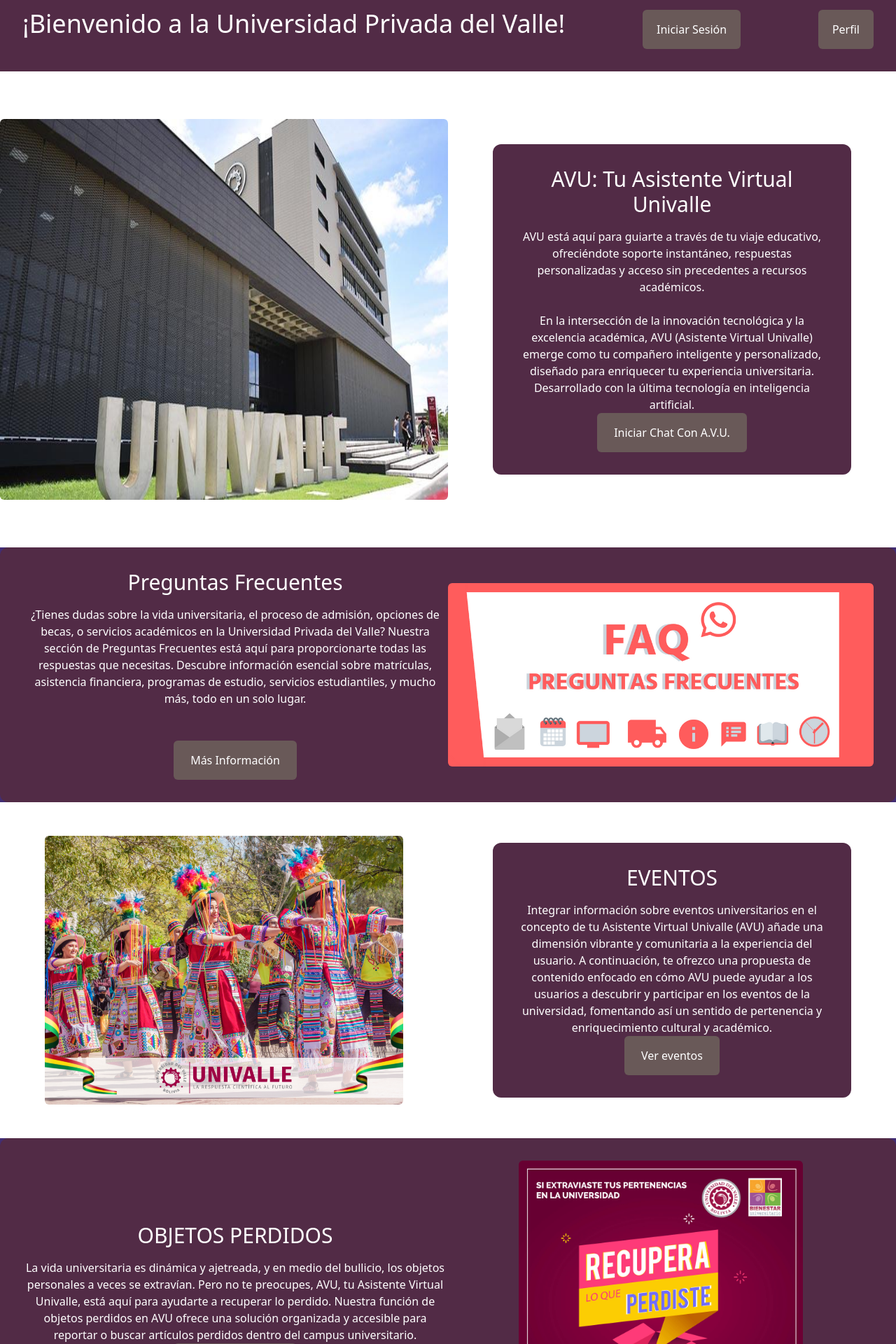
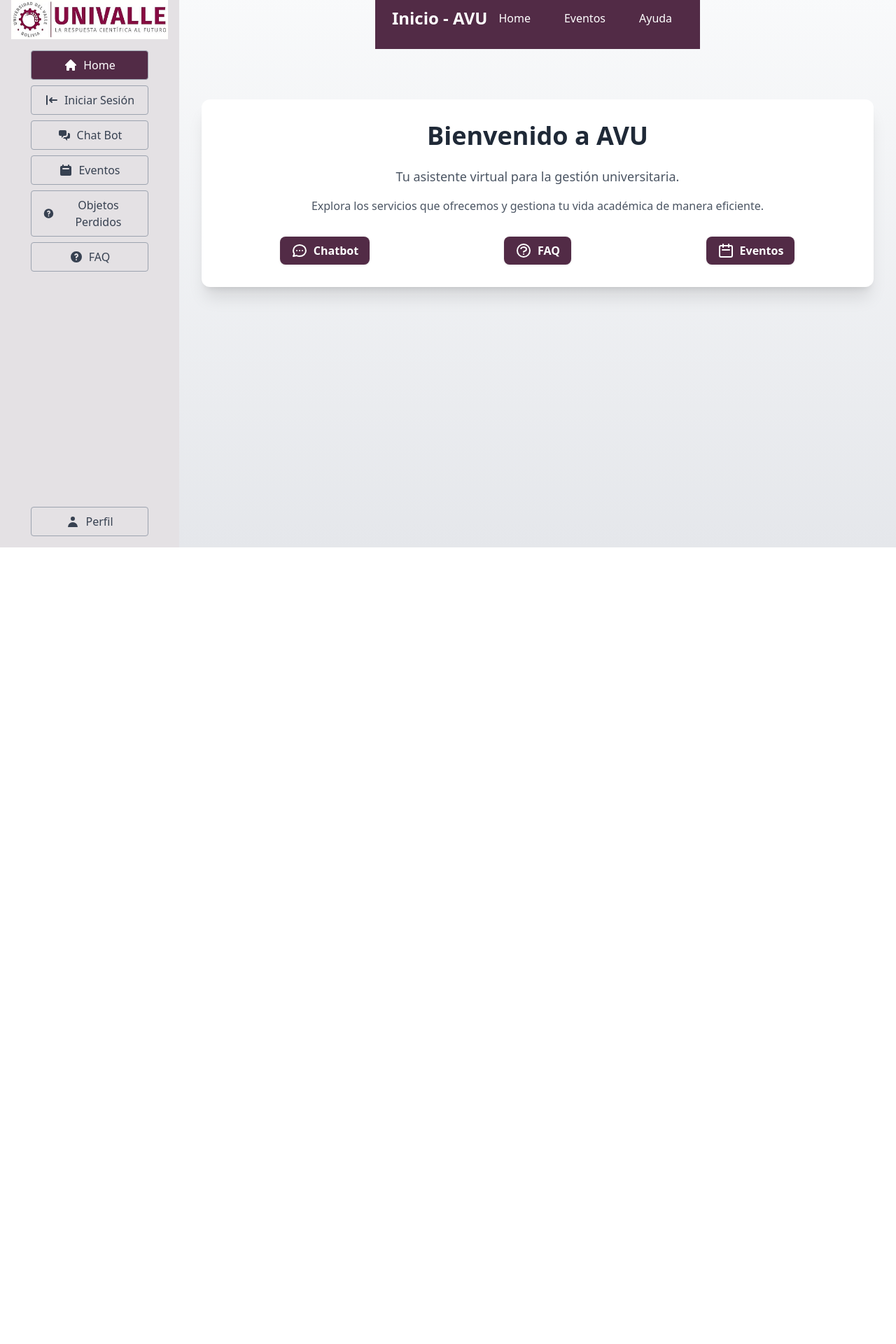
Before and after one commit to kevinmolinadev/nestconnect, a React (Vite) app: page / in a window 1280 px wide. Shown: the part 18-1938 px from the top of the page at 70% size. After the commit the page ends 800 px from the top, so only its background shows below. Built offline with nearby package versions, Linux system fonts and the light colour scheme.

Commit message:
ReestructureHome

```diff
--- a/package.json
+++ b/package.json
@@ -10,6 +10,7 @@
     "preview": "vite preview"
   },
   "dependencies": {
+    "@heroicons/react": "^1.0.6",
     "react": "^18.2.0",
     "react-dom": "^18.2.0",
     "react-icons": "^5.0.1",
--- a/src/presentation/App.jsx
+++ b/src/presentation/App.jsx
@@ -1,172 +1,77 @@
 import React, { useState } from 'react';
 import LoginScreen from './pages/LoginScreen';
 import EventosScreen from './pages/EventosScreen';
-import ForgotPassword from './pages/ForgotPassword';
-import FAQ from './assets/FAQ.png'
-import Home from "./assets/home.jpg";
-import Carreras from "./assets/carreras.png";
-import Eventos from "./assets/eventos.png";
-import OP from "./assets/op.jpg";
-import Uni from "./assets/univalle.jpg";
 import ChatScreen from './pages/ChatScreen';
 import ItemsScreen from './pages/ItemsScreen';
 import FaqScreen from './pages/FaqScreen';
 import ProfileScreen from './pages/ProfileScreen';
-import Assistant from './pages/assistant';
+import HomeScreen from './pages/HomeScreen';
+import { UserIcon, HomeIcon, LoginIcon, ChatAlt2Icon, CalendarIcon, QuestionMarkCircleIcon } from '@heroicons/react/solid'; // Importa los iconos necesarios
+import logo from './assets/univallebarra.jpg'; // Asegúrate de que esta ruta es correcta
 
 function App() {
   const [currentScreen, setCurrentScreen] = useState('home');
 
-  const showLoginScreen = () => setCurrentScreen('login');
-  if (currentScreen === 'login') {
-    return <LoginScreen />;
-  }
-  const showEventosScreen = () => setCurrentScreen('eventos');
-  if (currentScreen === 'eventos') {
-    return <EventosScreen />;
-  }
-  const showChatScreen = () => setCurrentScreen('chatscreen');
-  if (currentScreen === 'chatscreen') {
-    return <ChatScreen />;
-  }
-
-  const showItemsScreen = () => setCurrentScreen('itemscreen');
-  if (currentScreen === 'itemscreen') {
-    return <ItemsScreen />;
-  }
-  const showFaqScreen = () => setCurrentScreen('faqscreen');
-  if (currentScreen === 'faqscreen') {
-    return <FaqScreen />;
-  }
-  const showProfileScreen = () => setCurrentScreen('ProfileScreen');
-  if (currentScreen === 'ProfileScreen') {
-    return <ProfileScreen onLogoutComplete={()=>setCurrentScreen("home")} />;
-  }
-
-
-  const handleFormSubmitted = () => {
-    setCurrentScreen('home'); // Cambiar la pantalla actual a 'home'
+  const renderContent = () => {
+    switch (currentScreen) {
+      case 'login':
+        return <LoginScreen />;
+      case 'eventos':
+        return <EventosScreen />;
+      case 'chatscreen':
+        return <ChatScreen />;
+      case 'itemscreen':
+        return <ItemsScreen />;
+      case 'faqscreen':
+        return <FaqScreen />;
+      case 'profilescreen':
+        return <ProfileScreen onLogoutComplete={() => setCurrentScreen('home')} />;
+      case 'home':
+        return <HomeScreen />; // El contenido de tu home
+      default:
+        return <div>Selecciona una opción</div>; // Mensaje por defecto
+    }
   };
 
-  const showAssistantScreen = () => setCurrentScreen('assistant');
+  const isActive = (screen) => currentScreen === screen ? 'bg-[#522B46] text-white' : 'text-gray-700 hover:bg-[#522B46] hover:text-white';
 
-  switch (currentScreen) {
-    case 'assistant':
-      return <Assistant onFormSubmitted={handleFormSubmitted} />;
-    case 'home':
-    default:
-
-      return (
-        <>
-          <div className="h-screen flex flex-col">
-            <div className="bg-neutro-tertiary p-8 flex justify-between items-cente">
-              <h1 className="text-4xl text-white">¡Bienvenido a la Universidad Privada del Valle!</h1>
-              <button className="bg-neutro-primary text-white px-5 py-4 rounded-md inline-block" onClick={showLoginScreen}>Iniciar Sesión</button>
-              <button className="bg-neutro-primary text-white px-5 py-4 rounded-md inline-block" onClick={showProfileScreen}>Perfil</button>
-
-            </div>
-            <div className="h-full flex overflow-hidden">
-              <div className="w-1/2 flex">
-                <img className="h-4/5 m-auto rounded-md" src={Uni} alt="home" />
-              </div>
-              <div className="flex w-1/2 justify-center items-center">
-                <article className="text-white text-center bg-neutro-tertiary w-4/5 p-8 rounded-xl">
-                  <h2 className="text-3xl  mb-4">AVU: Tu Asistente Virtual Univalle</h2>
-                  <p className="whitespace-pre-wrap">
-                    AVU está aquí para guiarte a través de tu viaje
-                    educativo, ofreciéndote soporte instantáneo, respuestas
-                    personalizadas y acceso sin precedentes a recursos
-                    académicos.
-                    <br />
-                    <br />
-                    En la intersección de la innovación tecnológica y la excelencia académica, AVU (Asistente Virtual Univalle) emerge como tu compañero inteligente y personalizado, diseñado para enriquecer tu experiencia universitaria. Desarrollado con la última tecnología en inteligencia artificial.
-                  </p>
-                  <button onClick={showChatScreen} className="bg-neutro-primary px-6 py-4 rounded-md text-white">
-                    Iniciar Chat Con A.V.U.
-                  </button>
-                </article>
-              </div>
-            </div>
-
+  return (
+    <div className="flex h-screen">
+      <div className="w-1/5 bg-[#E4E1E4] flex flex-col justify-between">
+        <div className="px-4 mt-4 flex flex-col items-center">
+          <img src={logo} alt="Logo" className="mb-4" />
+          <div className="space-y-2 w-full">
+            <button onClick={() => setCurrentScreen('home')} className={`flex items-center justify-center py-2 px-4 ${isActive('home')} rounded border border-gray-400 w-3/4 mx-auto`}>
+              <HomeIcon className="h-5 w-5 mr-2" />Home
+            </button>
+            <button onClick={() => setCurrentScreen('login')} className={`flex items-center justify-center py-2 px-4 ${isActive('login')} rounded border border-gray-400 w-3/4 mx-auto`}>
+              <LoginIcon className="h-5 w-5 mr-2" />Iniciar Sesión
+            </button>
+            <button onClick={() => setCurrentScreen('chatscreen')} className={`flex items-center justify-center py-2 px-4 ${isActive('chatscreen')} rounded border border-gray-400 w-3/4 mx-auto`}>
+              <ChatAlt2Icon className="h-5 w-5 mr-2" />Chat Bot
+            </button>
+            <button onClick={() => setCurrentScreen('eventos')} className={`flex items-center justify-center py-2 px-4 ${isActive('eventos')} rounded border border-gray-400 w-3/4 mx-auto`}>
+              <CalendarIcon className="h-5 w-5 mr-2" />Eventos
+            </button>
+            <button onClick={() => setCurrentScreen('itemscreen')} className={`flex items-center justify-center py-2 px-4 ${isActive('itemscreen')} rounded border border-gray-400 w-3/4 mx-auto`}>
+              <QuestionMarkCircleIcon className="h-5 w-5 mr-2" />Objetos Perdidos
+            </button>
+            <button onClick={() => setCurrentScreen('faqscreen')} className={`flex items-center justify-center py-2 px-4 ${isActive('faqscreen')} rounded border border-gray-400 w-3/4 mx-auto`}>
+              <QuestionMarkCircleIcon className="h-5 w-5 mr-2" />FAQ
+            </button>
           </div>
-
-          <div className="h-full flex overflow-hidden bg-[#422D73]">
-            <div className="w-full flex justify-center items-center">
-              <article className="text-white text-center bg-neutro-tertiary w-full flex justify-between items-center p-8 rounded-xl">
-                <div className="w-1/2">
-                  <h2 className="text-3xl mb-4">Preguntas Frecuentes</h2>
-                  <p className="whitespace-pre-wrap">
-                    ¿Tienes dudas sobre la vida universitaria, el proceso de admisión, opciones de becas, o servicios académicos en la Universidad Privada del Valle? Nuestra sección de Preguntas Frecuentes está aquí para proporcionarte todas las respuestas que necesitas. Descubre información esencial sobre matrículas, asistencia financiera, programas de estudio, servicios estudiantiles, y mucho más, todo en un solo lugar.
-                  </p>
-                  <button onClick={showFaqScreen} className="bg-neutro-primary px-6 rounded-md py-4 mt-12 inline-block">
-                    Más Información
-                  </button>
-                </div>
-                <div className="w-1/2 flex justify-center">
-                  <img className="h-4/5 m-auto rounded-md" src={FAQ} alt="FAQ" />
-                </div>
-              </article>
-            </div>
-          </div>
-
-          <div className="h-full flex overflow-hidden">
-            <div className="w-1/2 flex">
-              <img className="h-4/5 m-auto rounded-md" src={Eventos} alt="eventos" />
-            </div>
-            <div className="flex w-1/2 justify-center items-center">
-              <article className="text-white text-center bg-neutro-tertiary w-4/5 p-8 rounded-xl">
-                <h2 className="text-3xl  mb-4">EVENTOS</h2>
-                <p className="whitespace-pre-wrap">
-                  Integrar información sobre eventos universitarios en el concepto de tu Asistente Virtual Univalle (AVU) añade una dimensión vibrante y comunitaria a la experiencia del usuario. A continuación, te ofrezco una propuesta de contenido enfocado en cómo AVU puede ayudar a los usuarios a descubrir y participar en los eventos de la universidad, fomentando así un sentido de pertenencia y enriquecimiento cultural y académico.
-                  <br />
-
-                </p>
-                <button onClick={showEventosScreen} className="bg-neutro-primary px-6 py-4 rounded-md text-white">
-                  Ver eventos
-                </button>
-              </article>
-            </div>
-          </div>
-          <div className="flex h-full overflow-hidden bg-[#422D73]">
-            <div className="w-full flex justify-center items-center">
-              <article className="text-white text-center bg-neutro-tertiary w-full flex justify-between items-center p-8 rounded-xl">
-                <div className="w-1/2">
-                  <h2 className="text-3xl mb-4">OBJETOS PERDIDOS</h2>
-                  <p className="whitespace-pre-wrap">
-                    La vida universitaria es dinámica y ajetreada, y en medio del bullicio, los objetos personales a veces se extravían. Pero no te preocupes, AVU, tu Asistente Virtual Univalle, está aquí para ayudarte a recuperar lo perdido. Nuestra función de objetos perdidos en AVU ofrece una solución organizada y accesible para reportar o buscar artículos perdidos dentro del campus universitario.
-                    <br />
-                  </p>
-                  <button onClick={showItemsScreen} className="bg-neutro-primary px-6 py-4 rounded-md text-white">
-                    Objetos Perdidos
-                  </button>
-                </div>
-                <div className="w-1/2 flex justify-center">
-                  <img className="w-2/3 h-auto m-auto rounded-md" src={OP} alt="op" />
-                </div>
-              </article>
-            </div>
-
-          </div>
-          <div className="h-full flex overflow-hidden">
-            <div className="w-1/2 flex">
-              <img className="h-4/5 m-auto rounded-md" src={Carreras} alt="eventos" />
-            </div>
-            <div className="flex w-1/2 justify-center items-center">
-              <article className="text-white text-center bg-neutro-tertiary w-4/5 p-8 rounded-xl">
-                <h2 className="text-3xl  mb-4">Descubre tu Carrera Ideal</h2>
-                <p className="whitespace-pre-wrap">
-                  Descubre el amplio abanico de carreras ofrecidas por nuestra universidad y las oportunidades de becas disponibles para ayudarte a alcanzar tus metas académicas y profesionales.
-
-                </p>
-                <button onClick={showEventosScreen} className="bg-neutro-primary px-6 py-4 rounded-md text-white">
-                  Ver eventos
-                </button>
-              </article>
-            </div>
-          </div>
-        </>
-      )
-  }
+        </div>
+        <div className="pb-4 px-4">
+          <button onClick={() => setCurrentScreen('profilescreen')} className={`flex items-center justify-center py-2 px-4 ${isActive('profilescreen')} rounded border border-gray-400 w-3/4 mx-auto`}>
+            <UserIcon className="h-5 w-5 mr-2" />Perfil
+          </button>
+        </div>
+      </div>
+      <div className="flex-grow bg-gray-100 overflow-y-auto">
+        {renderContent()}
+      </div>
+    </div>
+  );
 }
 
-export default App
+export default App;
--- a/src/presentation/pages/EventosScreen.jsx
+++ b/src/presentation/pages/EventosScreen.jsx
@@ -1,7 +1,10 @@
-import eventImage from '../assets/home.jpg'; // Suponiendo que todas las imágenes son esta por el momento
+import React, { useState } from 'react';
+import eventImage from '../assets/home.jpg'; // Asumiendo que todas las imágenes son esta por el momento
 import Header from './Header';
 
 function EventosScreen() {
+    const [selectedEvent, setSelectedEvent] = useState(null);
+
     const events = [
         {
             id: 1,
@@ -29,15 +32,32 @@
         },
     ];
 
+    const handleEventClick = (event) => {
+        setSelectedEvent(event);
+    };
+
+    const handleClose = () => {
+        setSelectedEvent(null);
+    };
+
     return (
         <div className="bg-[#F4EFF3] min-h-screen p-4">
-            <Header
-        pageTitle="EVENTOS"
-        onHomeClick={() => setCurrentScreen('home')}
-        onEventosClick={() => setCurrentScreen('eventos')}
-        onAyudaClick={() => setCurrentScreen('ayuda')}
-      />
+            <Header pageTitle="EVENTOS" />
             <div className="container mx-auto py-4">
+                {selectedEvent ? (
+                    <div className="fixed inset-0 bg-white z-50 overflow-y-auto">
+                        <div className="p-8">
+                            <h2 className="text-3xl font-bold mb-2">{selectedEvent.title}</h2>
+                            <p>{selectedEvent.description}</p>
+                            <img src={selectedEvent.image} alt={selectedEvent.title} className="w-full my-4" />
+                            <p><strong>Date:</strong> {selectedEvent.date}</p>
+                            <p><strong>Category:</strong> {selectedEvent.category}</p>
+                            <button onClick={handleClose} className="mt-4 bg-red-500 hover:bg-red-700 text-white py-2 px-4 rounded">
+                                Cerrar
+                            </button>
+                        </div>
+                    </div>
+                ) : (
                     <div className="grid grid-cols-1 sm:grid-cols-2 md:grid-cols-3 gap-4">
                         {events.map((event) => (
                             <div key={event.id} className="overflow-hidden rounded-lg shadow-lg bg-white transform transition duration-500 hover:scale-105">
@@ -49,13 +69,14 @@
                                         <span className="bg-neutro-primary text-white text-sm py-1 px-3 rounded-full">{event.category}</span>
                                         <span className="text-sm">{event.date}</span>
                                     </div>
-                                <button className="mt-4 bg-neutro-primary hover:bg-[#A7A9AC] text-white py-2 px-4 rounded transition ease-in-out duration-300">
+                                    <button onClick={() => handleEventClick(event)} className="mt-4 bg-neutro-primary hover:bg-[#A7A9AC] text-white py-2 px-4 rounded transition ease-in-out duration-300">
                                         Ver más
                                     </button>
                                 </div>
                             </div>
                         ))}
                     </div>
+                )}
             </div>
         </div>
     );
--- /dev/null
+++ b/src/presentation/pages/HomeScreen.jsx
@@ -0,0 +1,34 @@
+import React from 'react';
+import Header from './Header';
+import { ChatIcon, QuestionMarkCircleIcon, CalendarIcon } from '@heroicons/react/outline'; // Asegúrate de tener estos iconos
+
+function HomeScreen() {
+  return (
+    <div className="bg-gradient-to-b from-gray-50 to-gray-200 min-h-screen flex flex-col items-center">
+      <Header pageTitle="Inicio - AVU" />
+      <div className="container mx-auto p-8">
+        <div className="bg-white rounded-xl shadow-xl p-8 mt-10 text-center transform transition duration-500 hover:scale-105">
+          <h1 className="text-4xl font-bold text-gray-800 mb-6">Bienvenido a AVU</h1>
+          <p className="text-lg text-gray-600 mb-4">Tu asistente virtual para la gestión universitaria.</p>
+          <p className="mb-8 text-gray-600">Explora los servicios que ofrecemos y gestiona tu vida académica de manera eficiente.</p>
+          <div className="grid grid-cols-1 md:grid-cols-3 gap-4 justify-items-center">
+            <button className="flex items-center justify-center bg-[#522B46] hover:bg-[#3e1f35] text-white font-bold py-2 px-4 rounded-lg shadow transition duration-300">
+              <ChatIcon className="h-6 w-6 mr-2" />
+              Chatbot
+            </button>
+            <button className="flex items-center justify-center bg-[#522B46] hover:bg-[#3e1f35] text-white font-bold py-2 px-4 rounded-lg shadow transition duration-300">
+              <QuestionMarkCircleIcon className="h-6 w-6 mr-2" />
+              FAQ
+            </button>
+            <button className="flex items-center justify-center bg-[#522B46] hover:bg-[#3e1f35] text-white font-bold py-2 px-4 rounded-lg shadow transition duration-300">
+              <CalendarIcon className="h-6 w-6 mr-2" />
+              Eventos
+            </button>
+          </div>
+        </div>
+      </div>
+    </div>
+  );
+}
+
+export default HomeScreen;
--- a/src/presentation/pages/LoginScreen.jsx
+++ b/src/presentation/pages/LoginScreen.jsx
@@ -48,7 +48,7 @@
   // A continuación, el contenido de la pantalla 'home' (pantalla de inicio)
   return (
     <div className="min-h-screen flex">
-      <header className="w-full bg-neutro-tertiary p-7 text-center text-white fixed top-0 left-0 right-0 z-10">
+      <header className="bg-neutro-tertiary p-7 text-center text-white fixed top-0 w-full z-10">
       </header>
       <div className="w-1/2" style={{ backgroundImage: `url(${backgroundImage})`, backgroundSize: 'cover', backgroundPosition: 'center' }}>
       </div>
--- a/src/presentation/pages/ProfileScreen.jsx
+++ b/src/presentation/pages/ProfileScreen.jsx
@@ -236,6 +236,11 @@
             flexDirection: 'column',
             width: '300px',
         }}>
+            <div style={{ position: 'relative' }}>
+                <svg onClick={() => setShowEditProfileModal(false)} xmlns="http://www.w3.org/2000/svg" width="24" height="24" viewBox="0 0 24 24" fill="none" stroke="currentColor" strokeWidth="2" strokeLinecap="round" strokeLinejoin="round" style={{ position: 'absolute', top: '10px', left: '10px', cursor: 'pointer' }}>
+                    <polyline points="15 18 9 12 15 6"></polyline>
+                </svg>
+            </div>
             <label htmlFor="newName">Cambiar nombre:</label>
             <input
                 id="newName"
```
Also changed, not shown: src/presentation/pages/ChatScreen.jsx (+51 -9 lines), src/presentation/assets/logo.jpg (added), 1 other file (tests, documents, lock files or other folders). Lines whose indentation alone changed are shown as unchanged.
